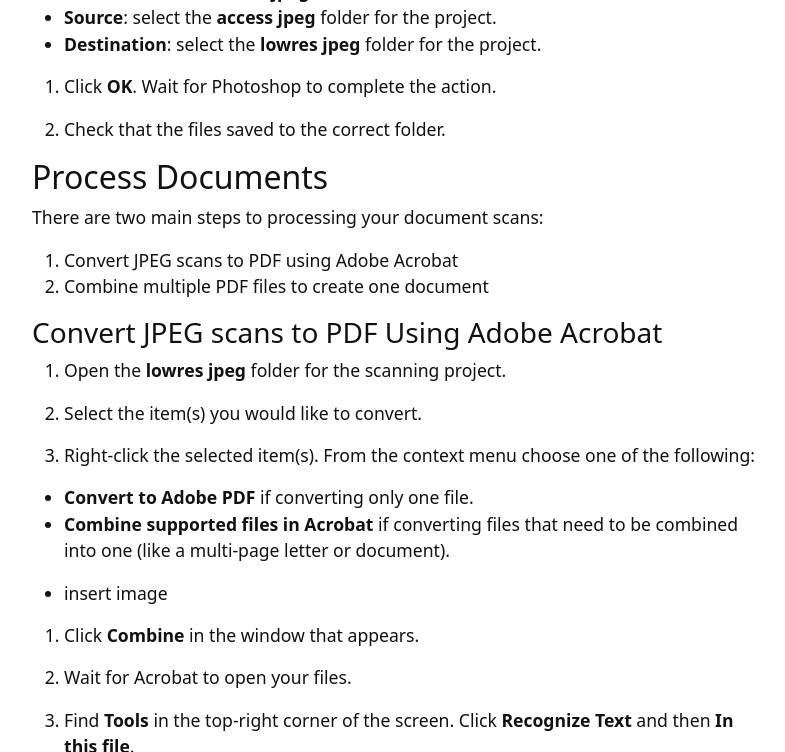
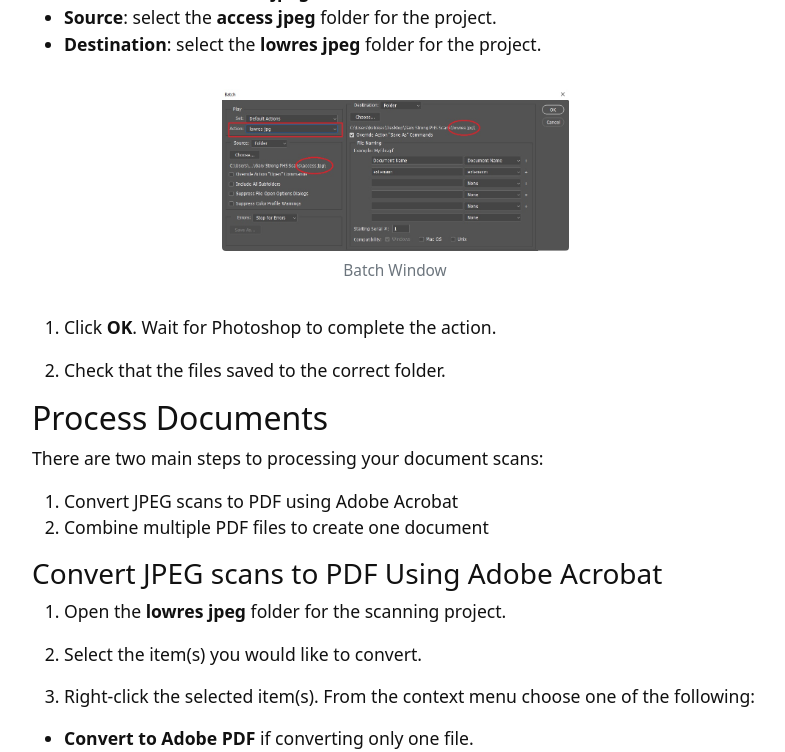
Before and after one commit to kitstokes/digi-proc, a Jekyll site: the page built from content/1-processing.md, in a window 1280 px wide and 900 px high, scrolled down 2452 px, cut to the strip 0-752 px from the top of the window. Shown: the whole strip, without its empty margins (245-1030 px from the left). Built offline with Jekyll 4.4.1, drawn with Linux system fonts in a browser that asks for light colours.

Commit message:
add processing_3

```diff
--- a/content/1-processing.md
+++ b/content/1-processing.md
@@ -70,6 +70,8 @@ There are two main steps to processing your image scans:
 - **Action**: select the **lowresjpeg** action.
 - **Source**: select the **access jpeg** folder for the project.
 - **Destination**: select the **lowres jpeg** folder for the project.
+
+{% include figure.html img="processing_3.jpeg" alt="Batch Window" caption="Batch Window" width="50%" %}
 
 2. Click **OK**. Wait for Photoshop to complete the action.
 
```
